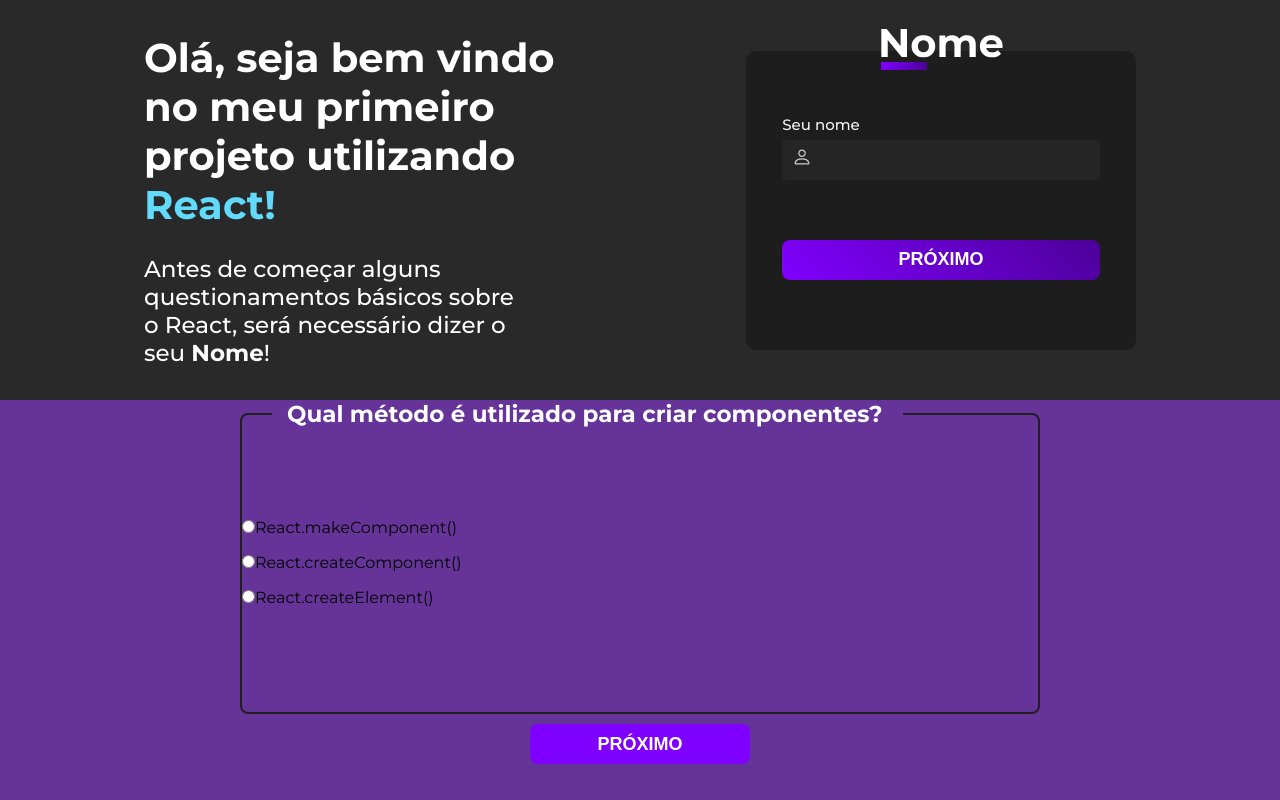
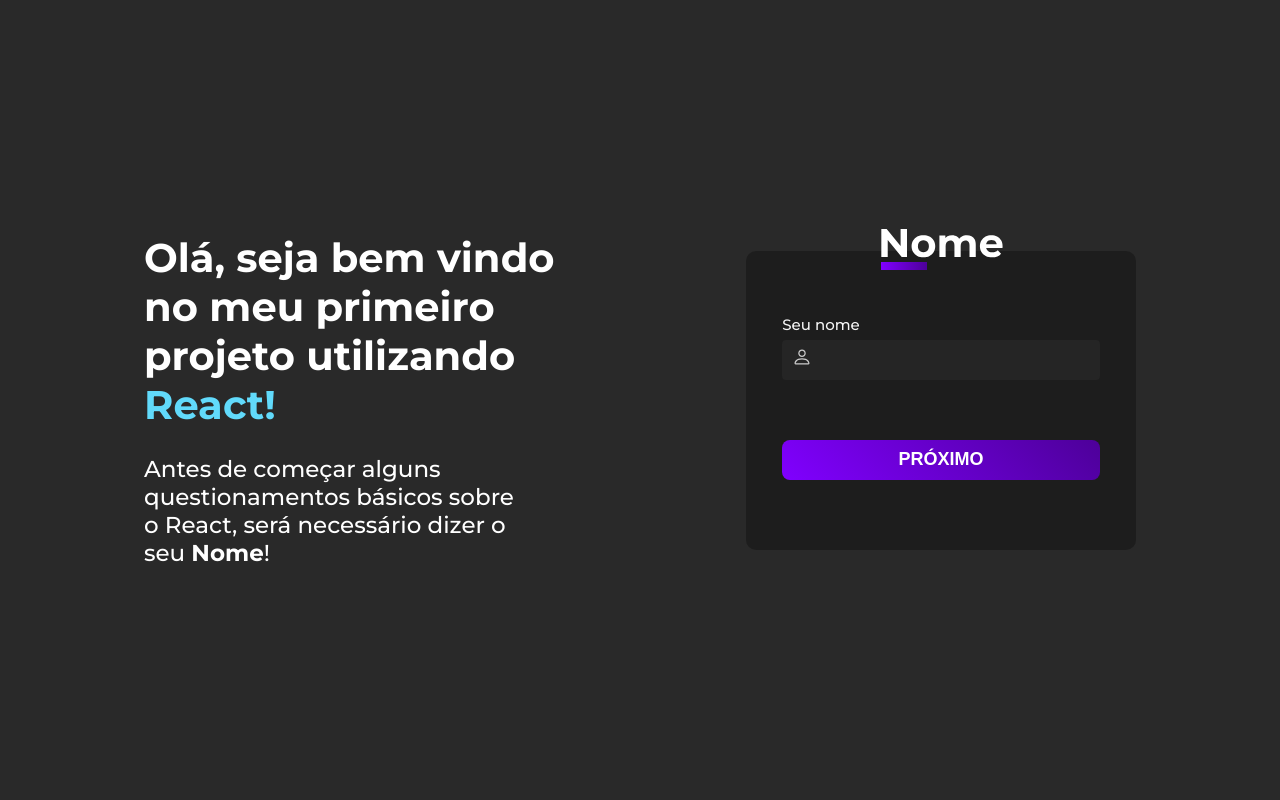
Before and after one commit to GabrielSantos9/projeto-interacao-react, a React (Vite) app: page / in a window 1280 px wide. Built offline with nearby package versions, Linux system fonts and the light colour scheme.

Commit message:
Iniciando o controle de estado do elemento

```diff
--- a/src/App.jsx
+++ b/src/App.jsx
@@ -36,10 +36,10 @@
 `;
 
 const App = () => {
-  const [step, setStep] = useState(0);
+  const [showCampoQuestoes, setShowCampoQuestoes] = useState(false);
 
-  const handleNext = () => {
-    setStep(1);
+  const handleNextClick = () => {
+    setShowCampoQuestoes(true);
   };
   return (
     <>
@@ -47,9 +47,9 @@
       <ConteudoGeral>
         <ConteudoPrincipal>
           <Introducao />
-          <FormNome />
+          <FormNome onNext={handleNextClick}/>
         </ConteudoPrincipal>
-        <CampoQuestoes></CampoQuestoes>
+        {showCampoQuestoes && <CampoQuestoes> {/* Conteúdo do CampoQuestoes */} </CampoQuestoes>}
       </ConteudoGeral>
     </>
   );
--- a/src/Componentes/CampoNome.jsx
+++ b/src/Componentes/CampoNome.jsx
@@ -7,7 +7,7 @@
   PreencherInput,
 } from "../Estilizações/ECampoNome";
 
-const FormNome = () => {
+const FormNome = ({ onNext }) => {
   const [campoNome, setCampoNome] = React.useState({
     nome:'',
   });
@@ -34,7 +34,7 @@
         onChange={handleChange}
       />
       {campoNome.nome}
-      <BotaoProximo>próximo</BotaoProximo>
+      <BotaoProximo type="button" onClick={onNext} >próximo</BotaoProximo>
     </CampoNome>
   );
 };
```
